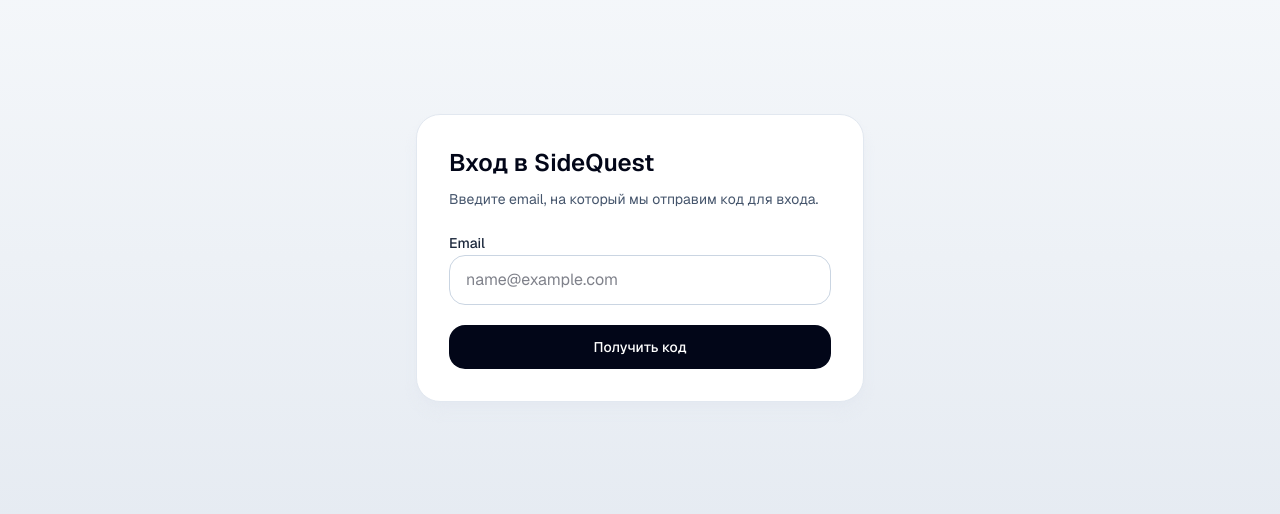
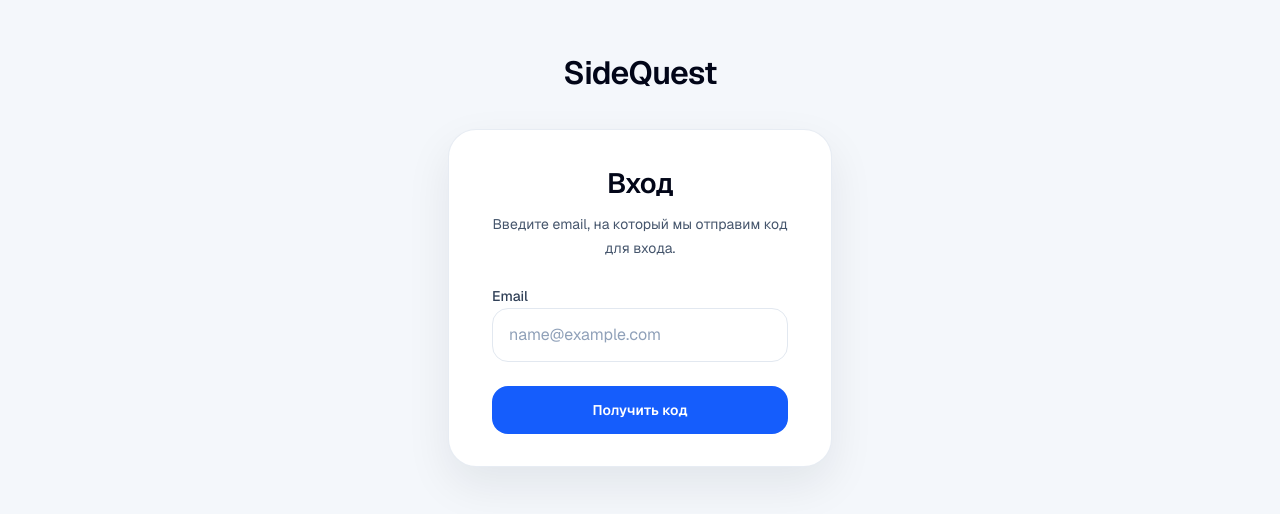
Before and after one commit to Greypefruit/SideQuest, a Next.js app in the folder web/: page / in a window 1280 px wide. Shown: the part 142-656 px from the top of the page. Built offline with nearby package versions, Linux system fonts and the light colour scheme; no server answers.

Commit message:
style: refine auth ui and cooldown behavior

```diff
--- a/web/app/_components/auth-flow.tsx
+++ b/web/app/_components/auth-flow.tsx
@@ -1,6 +1,6 @@
 "use client";
 
-import { useEffect, useMemo, useState } from "react";
+import { useEffect, useMemo, useRef, useState } from "react";
 import { AUTH_MESSAGES } from "@/src/auth/messages";
 import {
   OTP_CODE_LENGTH,
@@ -25,6 +25,14 @@
   initialEmail?: string;
 };
 
+function getRequestOtpErrorMessage(result: RequestOtpResponse) {
+  if (typeof result.retryAfterSeconds === "number" && result.retryAfterSeconds > 0) {
+    return `Повторная отправка доступна через ${result.retryAfterSeconds} сек.`;
+  }
+
+  return "Новый код можно запросить немного позже";
+}
+
 export function AuthFlow({ initialEmail = "" }: AuthFlowProps) {
   const [step, setStep] = useState<"email" | "code">("email");
   const [email, setEmail] = useState(initialEmail);
@@ -33,6 +41,7 @@
   const [isSubmitting, setIsSubmitting] = useState(false);
   const [resendAvailableAt, setResendAvailableAt] = useState<number | null>(null);
   const [currentTime, setCurrentTime] = useState(() => Date.now());
+  const otpInputRefs = useRef<Array<HTMLInputElement | null>>([]);
 
   useEffect(() => {
     if (!resendAvailableAt) {
@@ -40,7 +49,12 @@
     }
 
     const intervalId = window.setInterval(() => {
-      setCurrentTime(Date.now());
+      const nextTime = Date.now();
+      setCurrentTime(nextTime);
+
+      if (nextTime >= resendAvailableAt) {
+        window.clearInterval(intervalId);
+      }
     }, 1000);
 
     return () => window.clearInterval(intervalId);
@@ -54,7 +68,77 @@
 
     return Math.max(0, Math.ceil((resendAvailableAt - currentTime) / 1000));
   }, [currentTime, resendAvailableAt]);
+  const requestOtpCooldownMessage = useMemo(() => {
+    if (secondsLeft <= 0) {
+      return null;
+    }
+
+    return `Повторная отправка доступна через ${secondsLeft} сек.`;
+  }, [secondsLeft]);
   const canResend = step === "code" && secondsLeft === 0 && !isSubmitting;
+  const isEmailStep = step === "email";
+  const isRequestOtpCooldownActive = isEmailStep && secondsLeft > 0;
+  const visibleEmailError = isEmailStep && requestOtpCooldownMessage ? requestOtpCooldownMessage : error;
+  const shouldHighlightEmailError = isEmailStep && visibleEmailError === AUTH_MESSAGES.invalidEmail;
+  const shouldHighlightCodeError = !isEmailStep && error !== null;
+
+  function focusOtpInput(index: number) {
+    otpInputRefs.current[index]?.focus();
+  }
+
+  function handleOtpInputChange(index: number, nextValue: string) {
+    const digits = nextValue.replace(/\D+/g, "");
+
+    if (digits.length === 0) {
+      setCode((currentCode) => {
+        const nextCode = currentCode.split("");
+        nextCode[index] = "";
+
+        return nextCode.join("").slice(0, OTP_CODE_LENGTH);
+      });
+      setError(null);
+      return;
+    }
+
+    setCode((currentCode) => {
+      const nextCode = currentCode.split("");
+
+      for (let digitOffset = 0; digitOffset < digits.length; digitOffset += 1) {
+        const targetIndex = index + digitOffset;
+
+        if (targetIndex >= OTP_CODE_LENGTH) {
+          break;
+        }
+
+        nextCode[targetIndex] = digits[digitOffset] ?? "";
+      }
+
+      return nextCode.join("").slice(0, OTP_CODE_LENGTH);
+    });
+    setError(null);
+
+    const nextFocusIndex = Math.min(index + digits.length, OTP_CODE_LENGTH - 1);
+    focusOtpInput(nextFocusIndex);
+  }
+
+  function handleOtpKeyDown(
+    event: React.KeyboardEvent<HTMLInputElement>,
+    index: number,
+  ) {
+    if (event.key === "Backspace" && !code[index] && index > 0) {
+      focusOtpInput(index - 1);
+    }
+
+    if (event.key === "ArrowLeft" && index > 0) {
+      event.preventDefault();
+      focusOtpInput(index - 1);
+    }
+
+    if (event.key === "ArrowRight" && index < OTP_CODE_LENGTH - 1) {
+      event.preventDefault();
+      focusOtpInput(index + 1);
+    }
+  }
 
   async function handleRequestOtp(event: React.FormEvent<HTMLFormElement>) {
     event.preventDefault();
@@ -78,11 +162,15 @@
       const result = (await response.json()) as RequestOtpResponse;
 
       if (!response.ok || !result.ok) {
-        setError(result.message ?? AUTH_MESSAGES.requestNewCode);
-
         if (result.retryAfterSeconds) {
           setResendAvailableAt(Date.now() + result.retryAfterSeconds * 1000);
         }
+
+        setError(
+          response.status === 429
+            ? (result.retryAfterSeconds ? null : getRequestOtpErrorMessage(result))
+            : (result.message ?? AUTH_MESSAGES.requestNewCode),
+        );
 
         return;
       }
@@ -90,6 +178,7 @@
       setStep("code");
       setCode("");
       setEmail(result.email ?? normalizedEmail);
+      setError(null);
       setResendAvailableAt(
         Date.now() + (result.retryAfterSeconds ?? OTP_RESEND_COOLDOWN_SECONDS) * 1000,
       );
@@ -135,97 +224,141 @@
   }
 
   return (
-    <div className="w-full max-w-md rounded-3xl border border-slate-200 bg-white p-6 shadow-lg shadow-slate-200/60 sm:p-8">
-      {step === "email" ? (
-        <form className="space-y-5" onSubmit={handleRequestOtp} noValidate>
-          <div className="space-y-2">
-            <h1 className="text-2xl font-semibold text-slate-950">Вход в SideQuest</h1>
+    <section
+      className={`w-full max-w-[24rem] rounded-[28px] border border-slate-200/80 bg-white shadow-[0_18px_45px_rgba(15,23,42,0.08)] ${
+        isEmailStep ? "p-6 sm:p-8" : "p-5 sm:p-7"
+      }`}
+    >
+      {isEmailStep ? (
+        <form
+          className="mx-auto w-full max-w-[18.5rem] space-y-5 sm:space-y-6"
+          onSubmit={handleRequestOtp}
+          noValidate
+        >
+          <div className="space-y-2 text-center">
+            <h1 className="text-[1.75rem] font-semibold tracking-tight text-slate-950">
+              Вход
+            </h1>
             <p className="text-sm leading-6 text-slate-600">
               Введите email, на который мы отправим код для входа.
             </p>
           </div>
 
-          <label className="block space-y-2">
-            <span className="text-sm font-medium text-slate-800">Email</span>
+          <label className="block space-y-2.5">
+            <span className="text-sm font-medium text-slate-700">Email</span>
             <input
               type="email"
               name="email"
               autoComplete="email"
               placeholder="name@example.com"
               value={email}
-              onChange={(event) => setEmail(event.target.value)}
-              className="w-full rounded-2xl border border-slate-300 bg-white px-4 py-3 text-base text-slate-950 outline-none transition focus:border-slate-950"
+              onChange={(event) => {
+                setEmail(event.target.value);
+                setError(null);
+              }}
+              aria-invalid={shouldHighlightEmailError}
+              className={`w-full rounded-2xl border bg-white px-4 py-3.5 text-base text-slate-950 outline-none transition placeholder:text-slate-400 focus:border-blue-600 focus:ring-4 focus:ring-blue-100 ${
+                shouldHighlightEmailError
+                  ? "border-rose-400 focus:border-rose-500 focus:ring-rose-100"
+                  : "border-slate-200"
+              }`}
             />
           </label>
 
-          {error ? <p className="text-sm text-rose-600">{error}</p> : null}
+          {visibleEmailError ? (
+            <p className="text-sm text-rose-600" role="alert">
+              {visibleEmailError}
+            </p>
+          ) : null}
 
           <button
             type="submit"
-            disabled={isSubmitting}
-            className="w-full rounded-2xl bg-slate-950 px-4 py-3 text-sm font-medium text-white transition hover:bg-slate-800 disabled:cursor-not-allowed disabled:bg-slate-400"
+            disabled={isSubmitting || isRequestOtpCooldownActive}
+            className="w-full rounded-2xl bg-blue-600 px-4 py-3.5 text-sm font-semibold text-white transition hover:bg-blue-500 disabled:cursor-not-allowed disabled:bg-blue-300"
           >
             {isSubmitting ? "Отправляем..." : "Получить код"}
           </button>
         </form>
       ) : (
-        <form className="space-y-5" onSubmit={handleVerifyOtp}>
-          <div className="space-y-2">
-            <h1 className="text-2xl font-semibold text-slate-950">
+        <form
+          className="mx-auto w-full max-w-[18.5rem] space-y-4"
+          onSubmit={handleVerifyOtp}
+          noValidate
+        >
+          <div className="space-y-1.5 text-center">
+            <h1 className="text-[1.75rem] font-semibold tracking-tight text-slate-950">
               Подтверждение входа
             </h1>
-            <p className="text-sm leading-6 text-slate-600">
+            <p className="text-sm leading-5 text-slate-600">
               Введите 4-значный код из письма, которое мы отправили на ваш email.
             </p>
             <p className="text-sm text-slate-500">{normalizedEmail}</p>
           </div>
 
-          <label className="block space-y-2">
-            <span className="text-sm font-medium text-slate-800">Код подтверждения</span>
+          <div className="space-y-2">
+            <span className="block text-sm font-medium text-slate-700">
+              Код подтверждения
+            </span>
+            <div className="flex items-center justify-center gap-2.5 sm:gap-3">
+              {Array.from({ length: OTP_CODE_LENGTH }, (_, index) => (
                 <input
+                  key={index}
+                  ref={(element) => {
+                    otpInputRefs.current[index] = element;
+                  }}
                   type="text"
-              name="code"
                   inputMode="numeric"
+                  autoComplete={index === 0 ? "one-time-code" : "off"}
+                  aria-label={`Цифра ${index + 1} кода подтверждения`}
                   maxLength={OTP_CODE_LENGTH}
-              value={code}
-              onChange={(event) =>
-                setCode(event.target.value.replace(/\D+/g, "").slice(0, OTP_CODE_LENGTH))
-              }
-              className="w-full rounded-2xl border border-slate-300 bg-white px-4 py-3 text-base tracking-[0.3em] text-slate-950 outline-none transition focus:border-slate-950"
+                  value={code[index] ?? ""}
+                  onChange={(event) => handleOtpInputChange(index, event.target.value)}
+                  onKeyDown={(event) => handleOtpKeyDown(event, index)}
+                  className={`h-[3.25rem] w-[3.25rem] rounded-[18px] border bg-white text-center text-xl font-semibold text-slate-950 outline-none transition focus:border-blue-600 focus:ring-4 focus:ring-blue-100 sm:h-14 sm:w-14 ${
+                    shouldHighlightCodeError
+                      ? "border-rose-400 focus:border-rose-500 focus:ring-rose-100"
+                      : "border-slate-200"
+                  }`}
                 />
-          </label>
+              ))}
+            </div>
+          </div>
 
-          {error ? <p className="text-sm text-rose-600">{error}</p> : null}
+          {error ? (
+            <p className="text-sm text-rose-600" role="alert">
+              {error}
+            </p>
+          ) : null}
 
           <button
             type="submit"
             disabled={isSubmitting}
-            className="w-full rounded-2xl bg-slate-950 px-4 py-3 text-sm font-medium text-white transition hover:bg-slate-800 disabled:cursor-not-allowed disabled:bg-slate-400"
+            className="w-full rounded-2xl bg-blue-600 px-4 py-3 text-sm font-semibold text-white transition hover:bg-blue-500 disabled:cursor-not-allowed disabled:bg-blue-300"
           >
             {isSubmitting ? "Проверяем..." : "Войти"}
           </button>
 
-          <div className="text-sm">
-            {canResend ? (
+          <div className="space-y-1.5 text-center text-sm">
             <button
               type="button"
+              disabled={!canResend}
               onClick={() => {
                 void handleRequestOtp({
                   preventDefault() {},
                 } as React.FormEvent<HTMLFormElement>);
               }}
-                className="font-medium text-slate-900 underline underline-offset-4"
+              className="font-medium text-blue-600 transition hover:text-blue-500 disabled:text-slate-400"
             >
               Отправить код повторно
             </button>
-            ) : (
             <p className="text-slate-500">
-                Отправить код повторно можно через {secondsLeft} сек.
+              {canResend
+                ? "Можно запросить новый код."
+                : `Повторная отправка через ${String(secondsLeft).padStart(2, "0")} сек.`}
             </p>
-            )}
           </div>
         </form>
       )}
-    </div>
+    </section>
   );
 }
--- a/web/app/page.tsx
+++ b/web/app/page.tsx
@@ -5,39 +5,38 @@
   const session = await getCurrentSession();
 
   return (
-    <main className="flex min-h-screen items-center justify-center bg-[linear-gradient(180deg,#f8fafc_0%,#e2e8f0_100%)] px-4 py-10">
+    <main className="min-h-screen bg-[#f4f7fb] px-4 py-5 sm:px-6 sm:py-12">
+      <div className="mx-auto flex min-h-[calc(100vh-2.5rem)] w-full max-w-5xl flex-col items-center justify-center gap-4 sm:min-h-[calc(100vh-6rem)] sm:gap-8">
+        <div className="text-center text-slate-950">
+          <span className="text-[2rem] font-semibold tracking-tight">SideQuest</span>
+        </div>
+
         {session ? (
-        <section className="w-full max-w-md rounded-3xl border border-emerald-200 bg-white p-6 shadow-lg shadow-emerald-100/80 sm:p-8">
-          <div className="space-y-2">
-            <h1 className="text-2xl font-semibold text-slate-950">Вы вошли в SideQuest</h1>
+          <section className="w-full max-w-[24rem] rounded-[28px] border border-slate-200/80 bg-white p-6 text-center shadow-[0_18px_45px_rgba(15,23,42,0.08)] sm:p-8">
+            <div className="mx-auto w-full max-w-[18.5rem]">
+              <div className="space-y-3">
+                <h1 className="text-[1.75rem] font-semibold tracking-tight text-slate-950">
+                  Вход выполнен
+                </h1>
                 <p className="text-sm leading-6 text-slate-600">
-              Сессия создана, а автоматическое создание пользователя Release 1 работает.
+                  Вход выполнен успешно. Сессия активна для {session.email}.
                 </p>
               </div>
-
-          <dl className="mt-6 space-y-3 text-sm text-slate-700">
-            <div className="rounded-2xl bg-slate-50 px-4 py-3">
-              <dt className="font-medium text-slate-500">Email</dt>
-              <dd className="mt-1">{session.email}</dd>
-            </div>
-            <div className="rounded-2xl bg-slate-50 px-4 py-3">
-              <dt className="font-medium text-slate-500">Роль</dt>
-              <dd className="mt-1">{session.role}</dd>
-            </div>
-          </dl>
 
               <form action="/api/auth/logout" method="post" className="mt-6">
                 <button
                   type="submit"
-              className="w-full rounded-2xl border border-slate-300 px-4 py-3 text-sm font-medium text-slate-900 transition hover:border-slate-900"
+                  className="w-full rounded-2xl border border-slate-200 bg-white px-4 py-3.5 text-sm font-medium text-slate-900 transition hover:border-blue-200 hover:text-blue-700"
                 >
                   Выйти
                 </button>
               </form>
+            </div>
           </section>
         ) : (
           <AuthFlow />
         )}
+      </div>
     </main>
   );
 }
```
Lines whose indentation alone changed are shown as unchanged.
